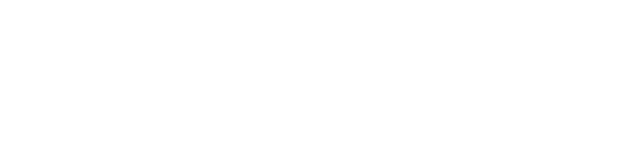
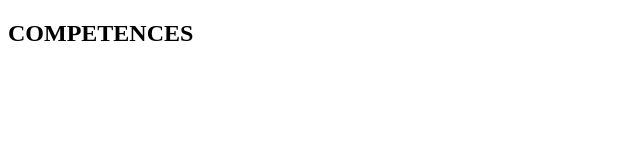
Before and after one commit to Emmanuella99/git-mon-cv, a plain HTML site: page index.html in a window 1280 px wide. Shown: the whole page, without its empty margins (0-640 px from the left). Drawn offline with Linux system fonts and the light colour scheme.

Commit message:
mise en place de la section compétences

```diff
--- a/index.html
+++ b/index.html
@@ -8,6 +8,6 @@
     <title>mon-cv</title>
 </head>
 <body>
-
+    <h2>COMPETENCES</h2>
 </body>
 </html>
```
